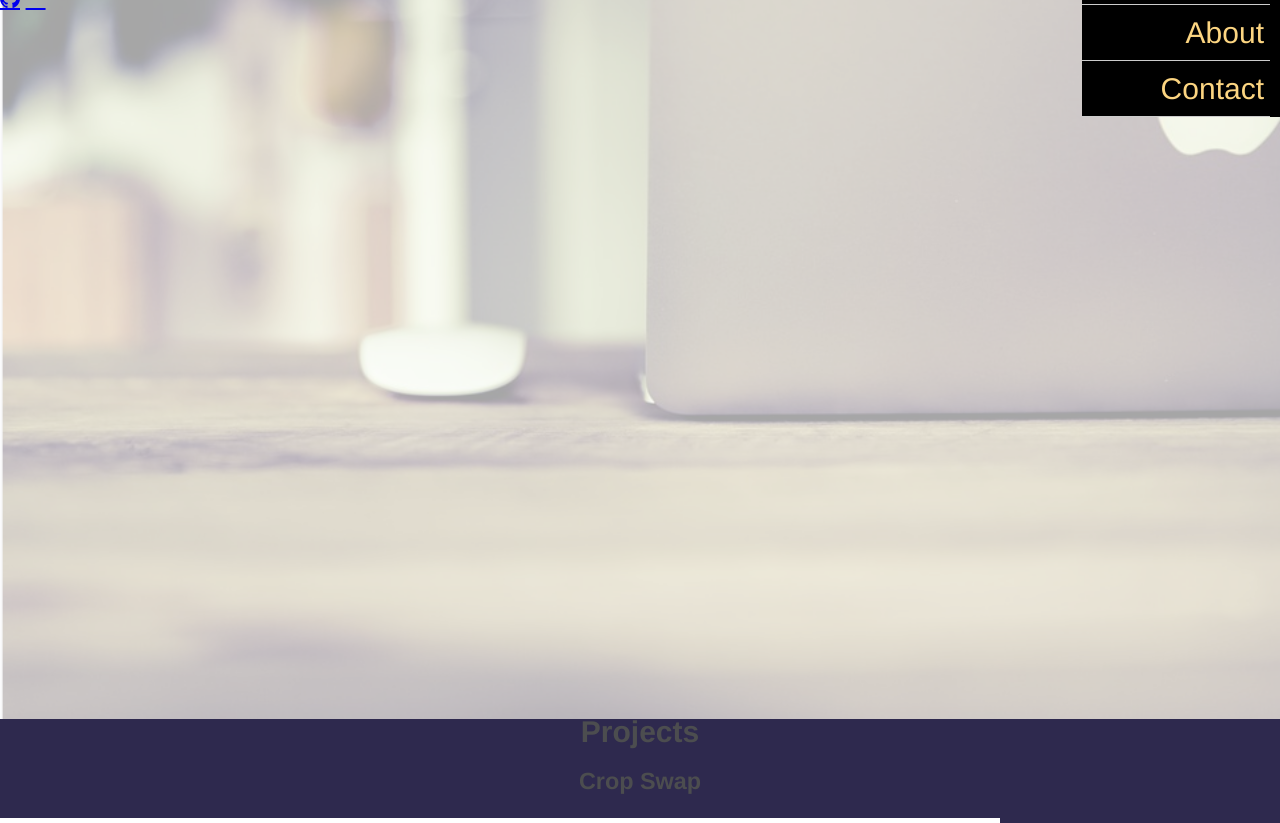
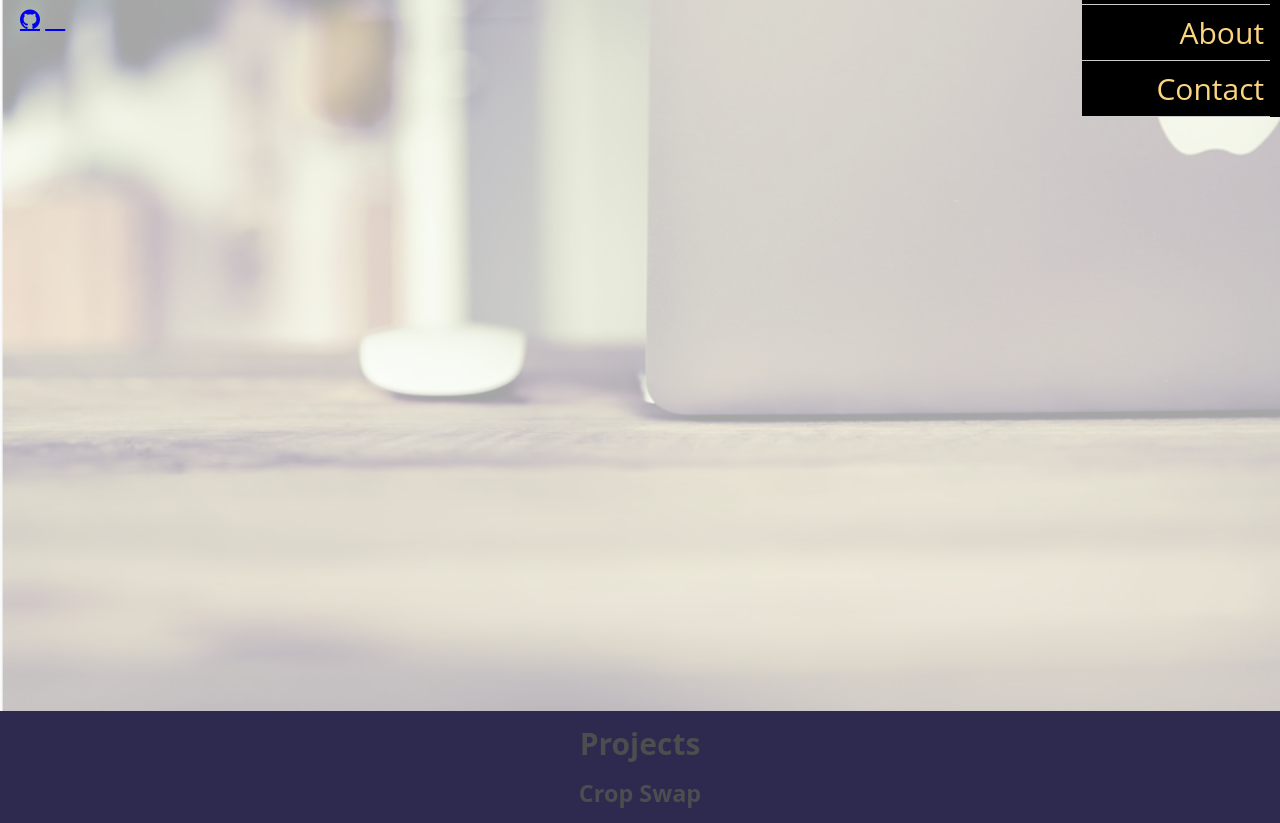
Before and after one commit to tanyagriego/Portfolio, a plain HTML site: page index.html in a window 1280 px wide. Shown: the part 129-952 px from the top of the page. Drawn offline with nearby package versions, Linux system fonts and the light colour scheme; files whose address does not match are found by name.

Commit message:
adjusted sections to fit screen

```diff
--- a/js/home.js
+++ b/js/home.js
@@ -13,6 +13,7 @@ function Project (projectInfo) {
 function handleMainNav() {
   $('.main-nav').on('click', '.tab', function() {
     $('.tab-content').hide();
+    $('.homeBackground').hide();
     var tabName= '#' + $(this).attr('data-content');
     $(tabName).show();
   })
--- a/styles/base.css
+++ b/styles/base.css
@@ -5,7 +5,15 @@ body {
   "Arial","Lucida Grande","sans-serif";
   color: #FCD581;
   margin: 0;
+  font-size: 20px;
+  line-height: 1.25em;
 }
+
+h1 {
+  text-align: center;
+  margin-top: 0;
+}
+
 
 .profilePic {
   max-width: 35%;
--- a/styles/form.css
+++ b/styles/form.css
@@ -1,13 +1,3 @@
-body {
-  font-family: Helvetica, Arial, sans-serif;
-  font-size: 20px;
-  line-height: 1.25em;
-}
-
-h1 {
-  text-align: center;
-}
-
 .contactHeader {
 text-align: center;
 margin: 0 0 25px;
--- a/styles/layout.css
+++ b/styles/layout.css
@@ -27,4 +27,9 @@
     position: absolute;
     top:0px;
     z-index: -1;
-};
+}
+
+.tab-content {
+  padding: 1em;
+  min-height: 100vh;
+}
```
